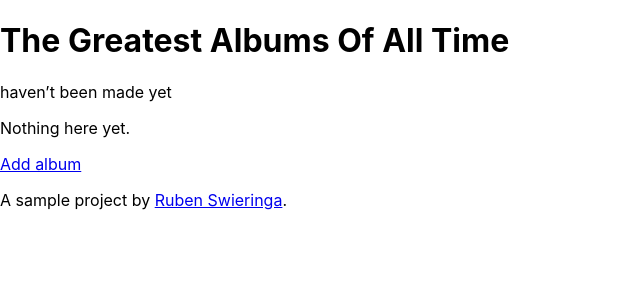
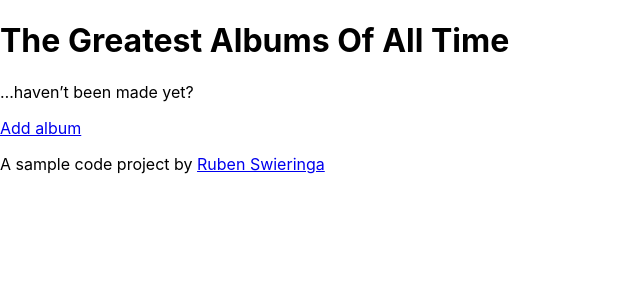
Before and after one commit to rubenswieringa/discogs-greatest-albums, a React app: page / in a window 1280 px wide. Shown: the top 300 px of the page, without its empty margins (0-640 px from the left). Built offline with nearby package versions, Linux system fonts and the light colour scheme.

Commit message:
Use “haven’t been made yet” as empty-state instead of subheader

```diff
--- a/src/components/Footer/Footer.tsx
+++ b/src/components/Footer/Footer.tsx
@@ -5,11 +5,10 @@ import { FooterLayout as Layout } from './layout';
 const Component: React.FunctionComponent = () => (
   <Layout>
     <p>
-      A sample project by{' '}
+      A sample code project by{' '}
       <a href="https://rubenswieringa.com" target="_blank" rel="noopener noreferrer">
         Ruben Swieringa
       </a>
-      .
     </p>
   </Layout>
 );
--- a/src/components/Header/Header.tsx
+++ b/src/components/Header/Header.tsx
@@ -1,11 +1,10 @@
 import React from 'react';
 
-import { HeaderH1 as H1, HeaderLayout as Layout, HeaderSubheader as Subheader } from './layout';
+import { HeaderH1 as H1, HeaderLayout as Layout } from './layout';
 
 const Component: React.FunctionComponent = () => (
   <Layout>
     <H1>The Greatest Albums Of All Time</H1>
-    <Subheader>haven’t been made yet</Subheader>
   </Layout>
 );
 
--- a/src/components/Header/layout.ts
+++ b/src/components/Header/layout.ts
@@ -2,8 +2,6 @@ import styled, { CSSObject } from 'styled-components';
 
 export const HeaderH1 = styled.h1({});
 
-export const HeaderSubheader = styled.p({});
-
 const layout: CSSObject = {};
 
 export const HeaderLayout = styled.header(layout);
--- a/src/views/Overview/Overview.tsx
+++ b/src/views/Overview/Overview.tsx
@@ -34,7 +34,7 @@ const Component: React.FunctionComponent = () => {
           ))}
         </ul>
       ) : (
-        <p>Nothing here yet.</p>
+        <p>…haven’t been made yet?</p>
       )}
       <AddAlbumButton to="/add">Add album</AddAlbumButton>
     </Layout>
```
